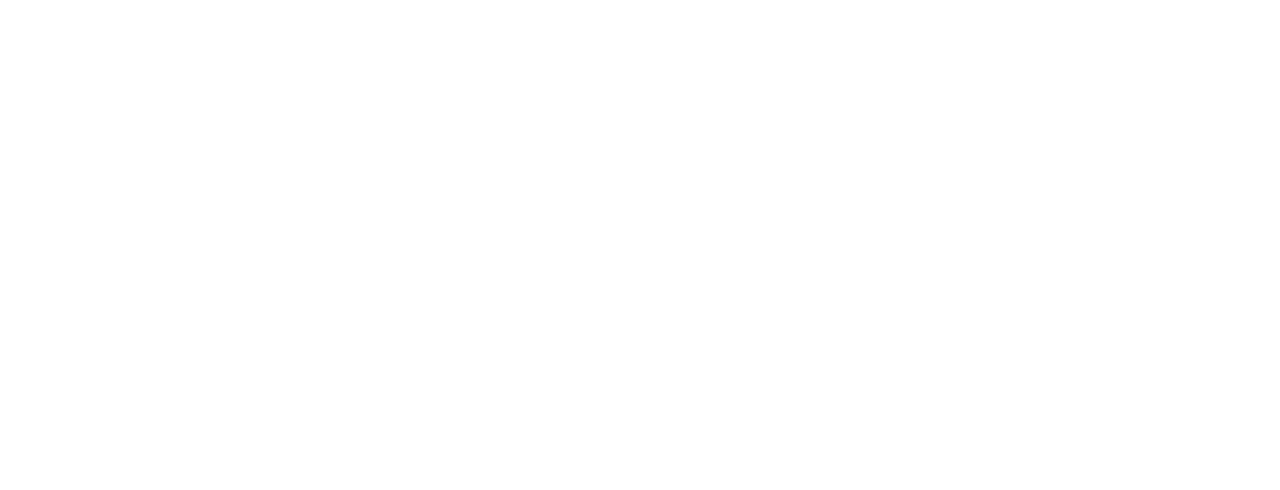
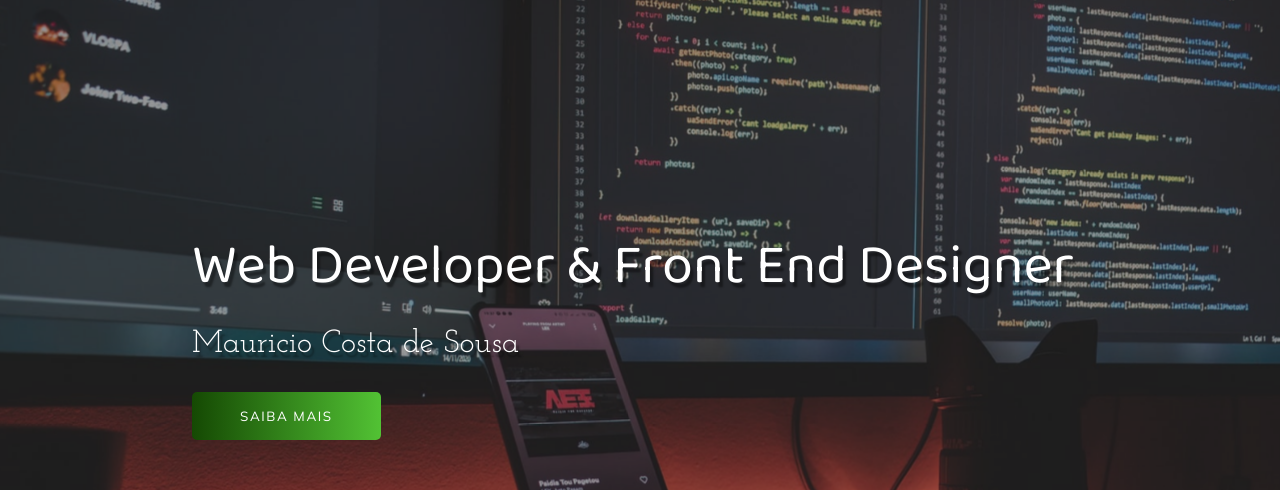
Before and after one commit to Mauricio1714/portifolio, a plain HTML site: page index.html in a window 1280 px wide. Shown: the top 490 px of the page. Drawn offline with Linux system fonts and the light colour scheme.

Commit message:
:package: header

```diff
--- a/index.html
+++ b/index.html
@@ -5,9 +5,26 @@
     <meta http-equiv="X-UA-Compatible" content="IE=edge">
     <meta name="viewport" content="width=device-width, initial-scale=1.0">
     <link rel="stylesheet" href="style.css">
-    <title>Portifólio</title>
+    <link rel="apple-touch-icon" sizes="180x180" href="imagens/apple-touch-icon.png">
+    <link rel="icon" type="image/png" sizes="32x32" href="imagens/favicon-32x32.png">
+    <link rel="icon" type="image/png" sizes="16x16" href="imagens/favicon-16x16.png">
+    <link rel="manifest" href="/site.webmanifest">
+    <title>Portfólio</title>
 </head>
 <body>
 
+    <div class="container">
+        <header>
+            <div class="img-wrapper">
+                <img src="imagens/bgheader.jpg" alt="">
+            </div>
+            <div class="banner">
+                <h1>Web Developer & Front End Designer</h1>
+                <p>Mauricio Costa de Sousa</p>
+                <button>Saiba mais</button>
+            </div>
+        </header>
+    </div>
+
 </body>
 </html>
--- a/style.css
+++ b/style.css
@@ -1,3 +1,87 @@
 @import url('https://fonts.googleapis.com/css2?family=Baloo+Da+2:wght@400;500;600;700&family=Josefin+Slab:ital,wght@0,300;0,400;0,600;0,700;1,300;1,400;1,600&family=Mulish:ital,wght@0,200;0,300;0,400;1,200;1,300;1,400&display=swap');
 
 @import url("https://cdnjs.cloudflare.com/ajax/libs/font-awesome/5.15.2/css/all.min.css");
+
+*{
+    margin: 0;
+    padding: 0;
+}
+header{
+    width: 100%;
+    height: 100vh;
+    overflow: hidden;
+    position: relative;
+}
+.img-wrapper{
+    width: 100%;
+    height: 100%;
+    overflow: hidden;
+    background-color: rgba(0,0,0,0.8);
+}
+.img-wrapper img{
+    width: 100%;
+    height: 100%;
+    object-fit: cover;
+    opacity: 0.5;
+    animation: zoom 25s;
+}
+@keyframes zoom{
+    0%{
+        transform: scale(1.3);
+    }
+    100%{
+        transform: scale(1);
+    }
+}
+.banner{
+    position: absolute;
+    top: 30%;
+    left: 15%;
+}
+.banner h1{
+    color: #ffffff;
+    font-size: 3.5rem;
+    font-family: "Baloo Da 2", serif;
+    font-weight: 200;
+    text-shadow: .2rem .3rem 2px rgba(0,0,0,0.4);
+    line-height: 3.5rem;
+    margin-bottom: 2rem;
+    opacity: 0;
+    animation: moveBanner 1s 0.5s forwards;
+}
+.banner p{
+    font-family: "Josefin Slab", serif;
+    color: #fff;
+    font-size: 2rem;
+    text-shadow: .2rem .3rem 2px rgba(0,0,0,0.4);
+    margin-bottom: 2rem;
+    opacity: 0;
+    animation: moveBanner 1s 0.7s forwards;
+}
+.banner button{
+    font-family: "Mulish", serif;
+    color: #ffffff;
+    text-transform: uppercase;
+    letter-spacing: .1rem;
+    background: #52c234;
+    background: -webkit-linear-gradient(to right, #164d02, #52c234);
+    background: linear-gradient(to right, #154903, #52c234);
+    padding: 1rem 3rem;
+    border: none;
+    border-radius: 5px;
+    cursor: pointer;
+    opacity: 0;
+    animation: moveBanner 1s 0.9s forwards;
+}
+.banner button:hover{
+    color: #000;
+}
+@keyframes moveBanner{
+    0%{
+        transform: translateY(10rem) rotateY(-30deg);
+    }
+    100%{
+        transform: translateY(0) rotateY(0);
+        opacity: 1;
+    }
+}
```
Also changed, not shown: android-chrome-192x192.png (deleted), android-chrome-512x512.png (deleted), apple-touch-icon.png (deleted), favicon-16x16.png (deleted), favicon-32x32.png (deleted), favicon.ico, imagens/about.txt (added), imagens/android-chrome-192x192.png (added), imagens/android-chrome-512x512.png (added), imagens/apple-touch-icon.png (added), imagens/bgheader.jpg (added), imagens/favicon-16x16.png (added), imagens/favicon-32x32.png (added), imagens/site.webmanifest (added), 1 more files.
